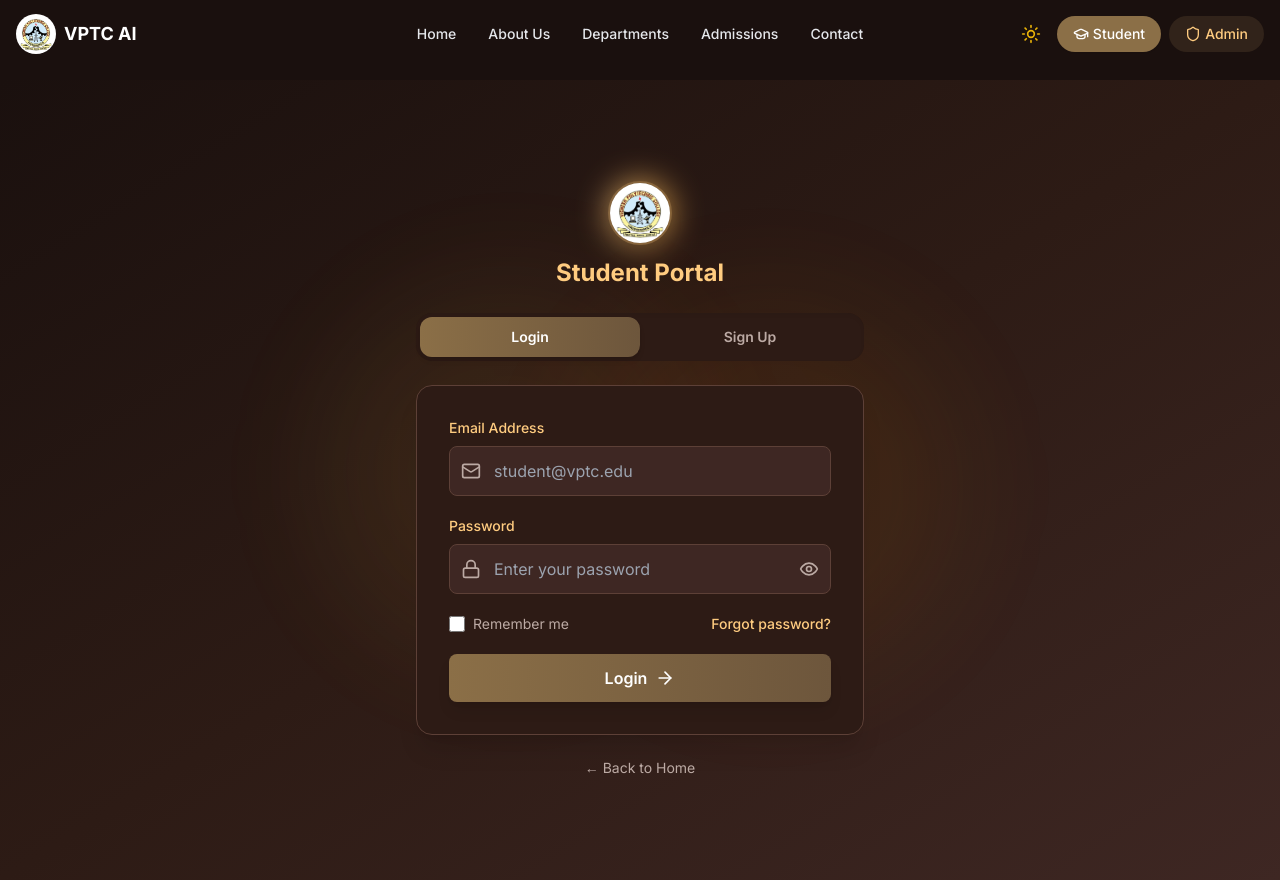
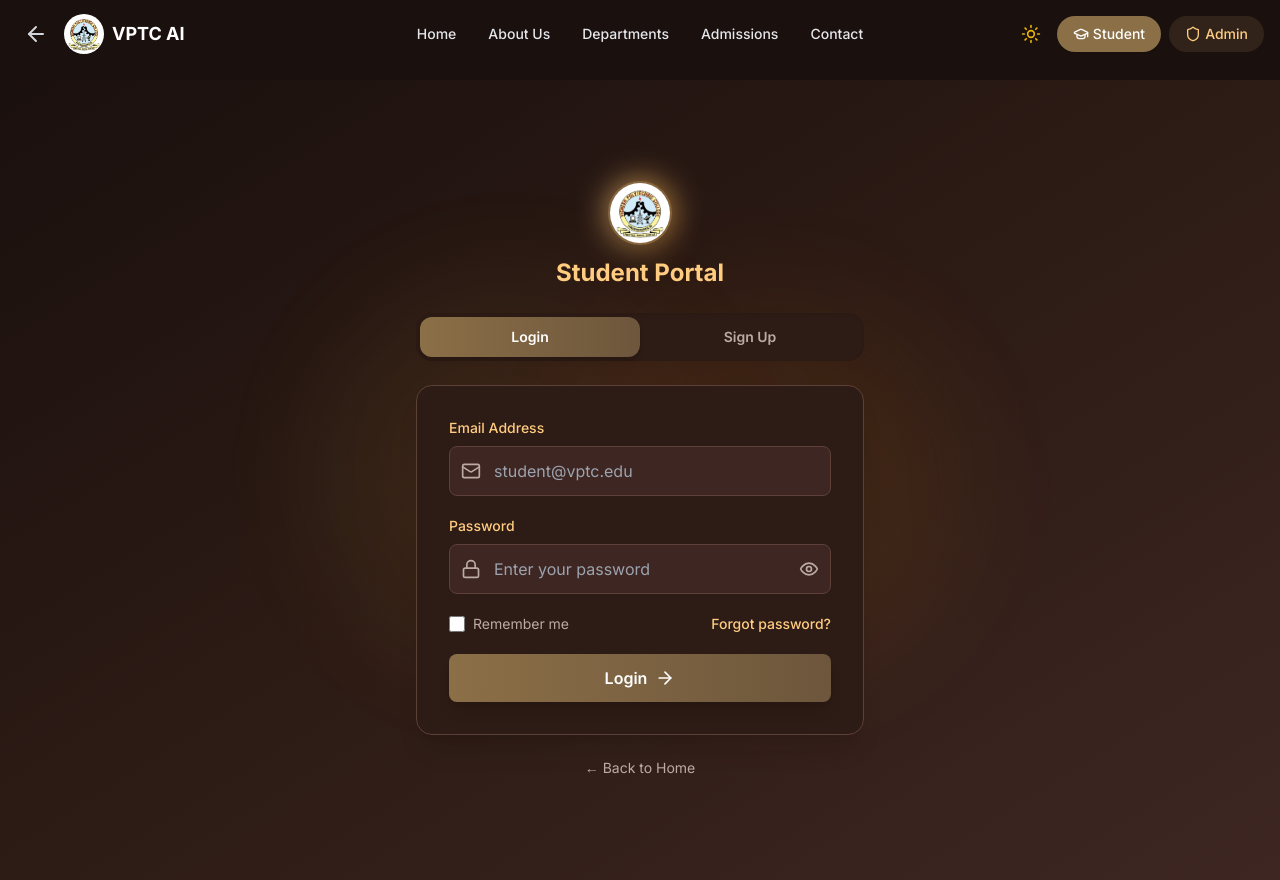
Before and after one commit to sri-vijay-git/vptc-ai-chatbot, a Next.js app in the folder frontend/: page /login in a window 1280 px wide. Built offline with nearby package versions, Linux system fonts and the light colour scheme.

Commit message:
feat(ui): refine navbar UX with contextual dashboard button and global back button

```diff
--- a/frontend/components/Navbar.tsx
+++ b/frontend/components/Navbar.tsx
@@ -3,10 +3,10 @@
 import { useState, useEffect } from "react";
 import Link from "next/link";
 import Image from "next/image";
-import { usePathname } from "next/navigation";
+import { usePathname, useRouter } from "next/navigation";
 import { useTheme } from "@/contexts/ThemeContext";
 import { motion, AnimatePresence } from "framer-motion";
-import { Menu, X, Sun, Moon, Shield, GraduationCap, ChevronDown, User, LogOut } from "lucide-react";
+import { Menu, X, Sun, Moon, Shield, GraduationCap, ChevronDown, User, LogOut, ArrowLeft } from "lucide-react";
 import { useProfilePic } from "@/hooks/useProfilePic";
 
 const navLinks = [
@@ -20,6 +20,7 @@
 export default function Navbar() {
     const [isOpen, setIsOpen] = useState(false);
     const pathname = usePathname();
+    const router = useRouter();
     const { theme, toggleTheme } = useTheme();
     const [scrolled, setScrolled] = useState(false);
     const [isLoggedIn, setIsLoggedIn] = useState(false);
@@ -110,8 +111,18 @@
                     )}
                 </button>
 
-                {/* Logo - Centered on mobile, Left on desktop */}
-                <Link href="/" className="absolute left-1/2 -translate-x-1/2 md:left-4 md:translate-x-0 flex items-center gap-2 z-40">
+                {/* Back Button & Logo - Centered on mobile, Left on desktop */}
+                <div className="absolute left-1/2 -translate-x-1/2 md:left-4 md:translate-x-0 flex items-center gap-2 z-40">
+                    {pathname !== "/" && (
+                        <button
+                            onClick={() => router.back()}
+                            className="p-1.5 md:p-2 rounded-full hover:bg-gray-100 dark:hover:bg-gray-800 transition-colors text-gray-700 dark:text-gray-300"
+                            aria-label="Go Back"
+                        >
+                            <ArrowLeft className="w-5 h-5 md:w-6 md:h-6" />
+                        </button>
+                    )}
+                    <Link href="/" className="flex items-center gap-2">
                         <Image
                             src="/logo.png"
                             alt="VPTC Logo"
@@ -123,6 +134,7 @@
                             VPTC AI
                         </span>
                     </Link>
+                </div>
 
                 {/* Desktop Navigation - Truly Centered */}
                 <div className="hidden md:flex absolute left-1/2 -translate-x-1/2 items-center gap-8">
@@ -153,7 +165,8 @@
 
                     {isLoggedIn ? (
                         <>
-                            {/* Student Dashboard Button */}
+                            {/* Student Dashboard Button (Hide if already on dashboard) */}
+                            {pathname !== "/student/dashboard" && (
                                 <Link
                                     href="/student/dashboard"
                                     className="flex items-center gap-1 px-2 sm:px-3 lg:px-4 py-2 rounded-full bg-[#8B6F47] hover:bg-[#6D563C] text-white transition-colors text-xs sm:text-sm font-medium whitespace-nowrap shadow-sm"
@@ -161,6 +174,7 @@
                                     <User className="w-4 h-4" />
                                     <span className="hidden sm:inline">Dashboard</span>
                                 </Link>
+                            )}
 
                             <div className="relative">
                                 <button
```
Lines whose indentation alone changed are shown as unchanged.
